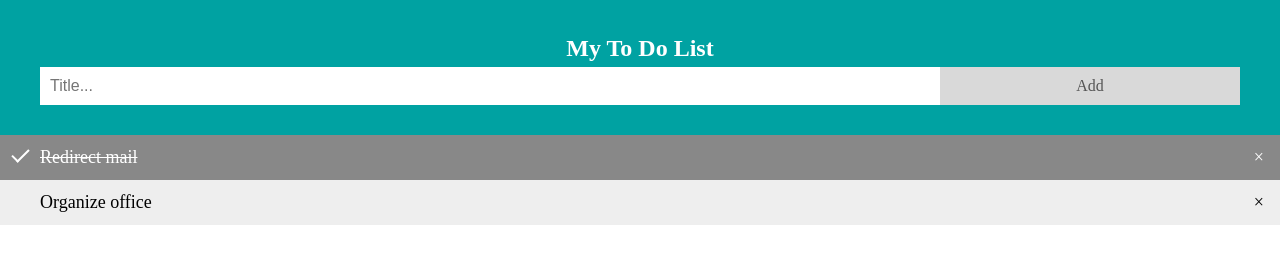
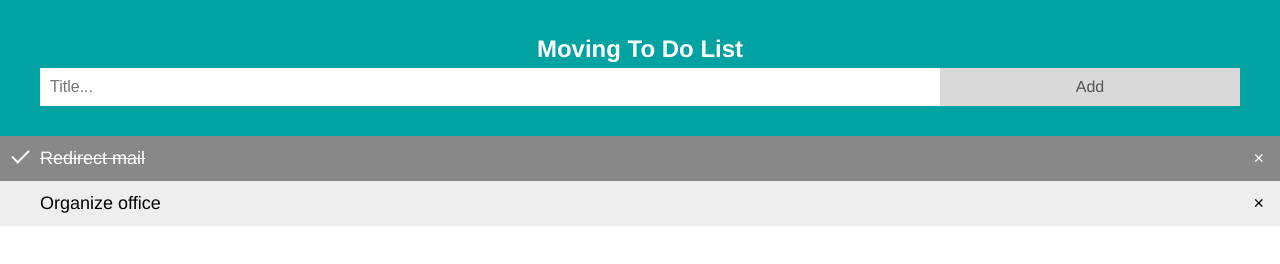
Before and after one commit to simoneduca/moving, a plain HTML site: page index.html in a window 1280 px wide. Drawn offline with Linux system fonts and the light colour scheme.

Commit message:
Edit title and add font family

```diff
--- a/index.html
+++ b/index.html
@@ -3,6 +3,7 @@
 <head>
 <style>
 body {
+  font-family: Helvetica, sans-serif;
   margin: 0;
   min-width: 250px;
 }
@@ -123,7 +124,7 @@ input {
 <body>
 
 <div id="myDIV" class="header">
-  <h2 style="margin:5px">My To Do List</h2>
+  <h2 style="margin:5px">Moving To Do List</h2>
   <input type="text" id="myInput" placeholder="Title...">
   <span onclick="newElement()" class="addBtn">Add</span>
 </div>
```
